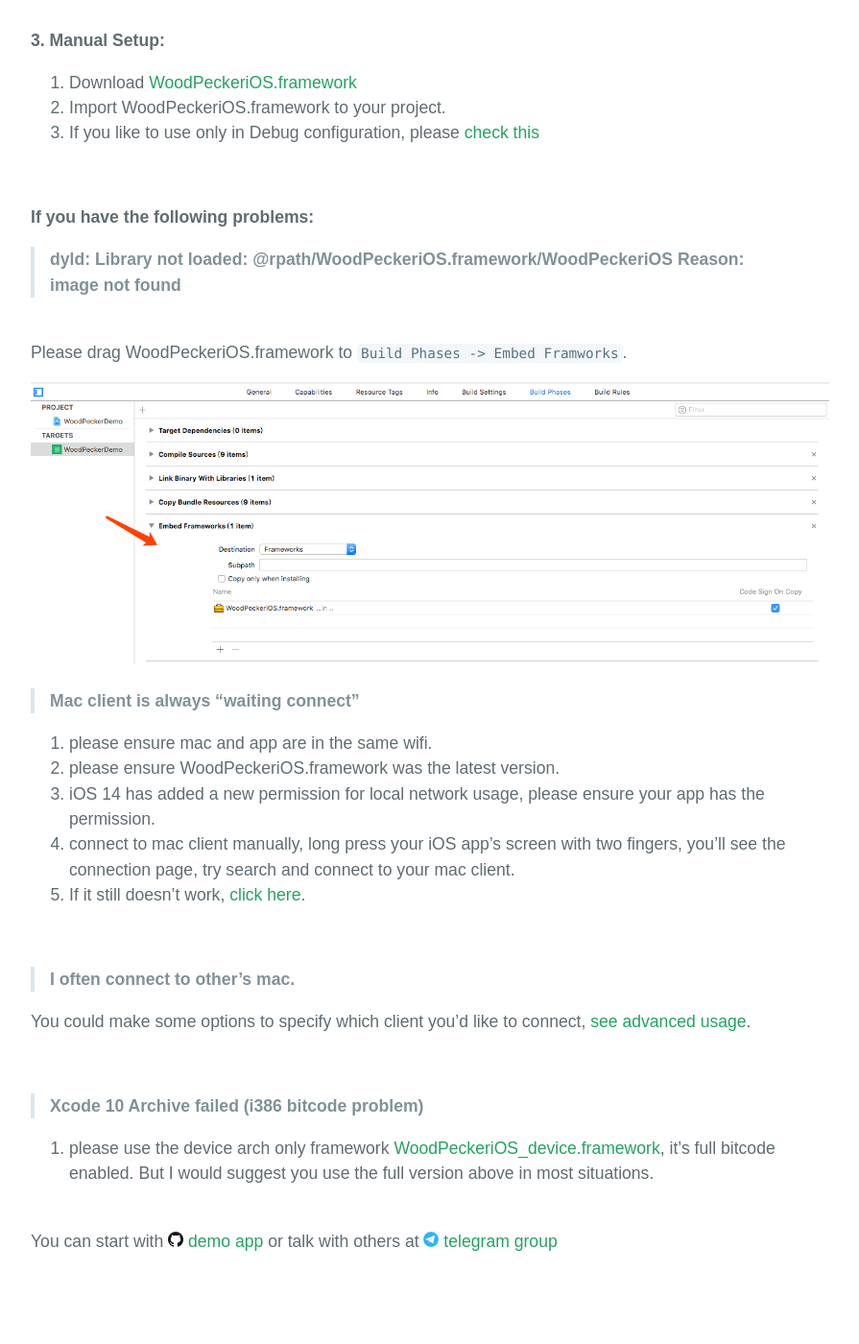
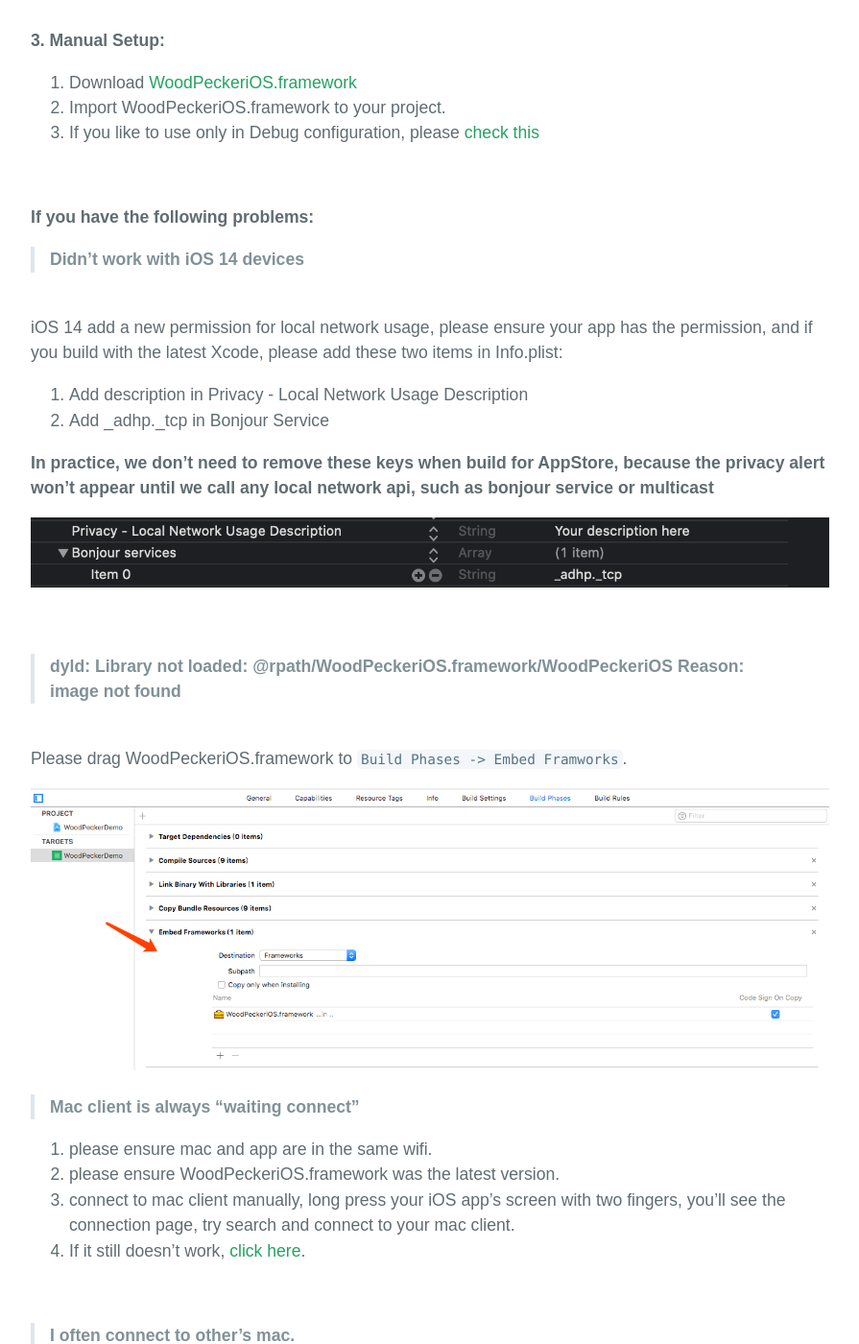
Before and after one commit to github-xiaogang/woodpecker, a Jekyll site: the page built from usage.md, in a window 1280 px wide and 1400 px high, scrolled down 651 px. Shown: the whole window at 96% size, without its empty margins (192-1087 px from the left). Built offline with Jekyll 4.4.1, drawn with Linux system fonts in a browser that asks for light colours.

Commit message:
iOS 14 local network

```diff
--- a/usage.md
+++ b/usage.md
@@ -38,6 +38,20 @@ binary "https://raw.githubusercontent.com/appwoodpecker/woodpecker-ios/master/Wo
 
 **If you have the following problems:**
 
+
+> **Didn't work with iOS 14 devices**
+
+<br/>
+iOS 14 add a new permission for local network usage, please ensure your app has the permission, and if you build with the latest Xcode, please add these two items in Info.plist:
+
+1. Add description in Privacy - Local Network Usage Description
+2. Add _adhp._tcp in Bonjour Service
+
+**In practice, we don't need to remove these keys when build for AppStore, because the privacy alert won't appear until we call any local network api, such as bonjour service or multicast**
+
+<img src="/assets/img/localnetwork.png"/>
+
+<br/>
 > **dyld: Library not loaded: @rpath/WoodPeckeriOS.framework/WoodPeckeriOS
 Reason: image not found**
 
@@ -50,9 +64,8 @@ Please drag WoodPeckeriOS.framework to `Build Phases -> Embed Framworks`.
 
 1. please ensure mac and app are in the same wifi.
 2. please ensure WoodPeckeriOS.framework was the latest version.
-3. iOS 14 has added a new permission for local network usage, please ensure your app has the permission.
-4. connect to mac client manually, long press your iOS app's screen with two fingers, you'll see the connection page, try search and connect to your mac client.
-5. If it still doesn't work, <a href="/contact.html">click here</a>.
+3. connect to mac client manually, long press your iOS app's screen with two fingers, you'll see the connection page, try search and connect to your mac client.
+4. If it still doesn't work, <a href="/contact.html">click here</a>.
 
 <br/>
 > **I often connect to other's mac.**
```
Also changed, not shown: assets/framework/WoodPeckeriOS.framework/adhwebdebugger.bundle/mock.js (added, +120 -0 lines), cnusage.md (+17 -3 lines), assets/img/localnetwork.png (added), 16 other files.
